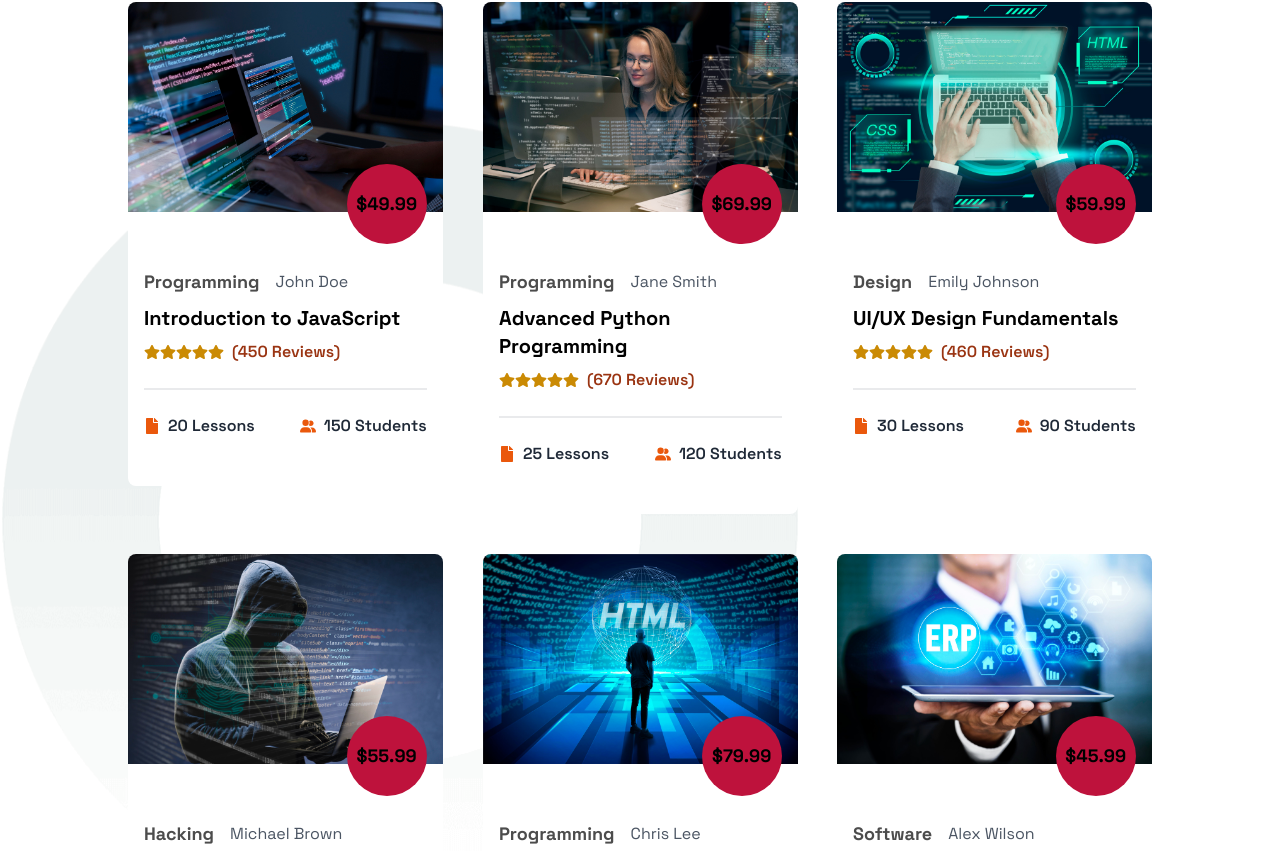
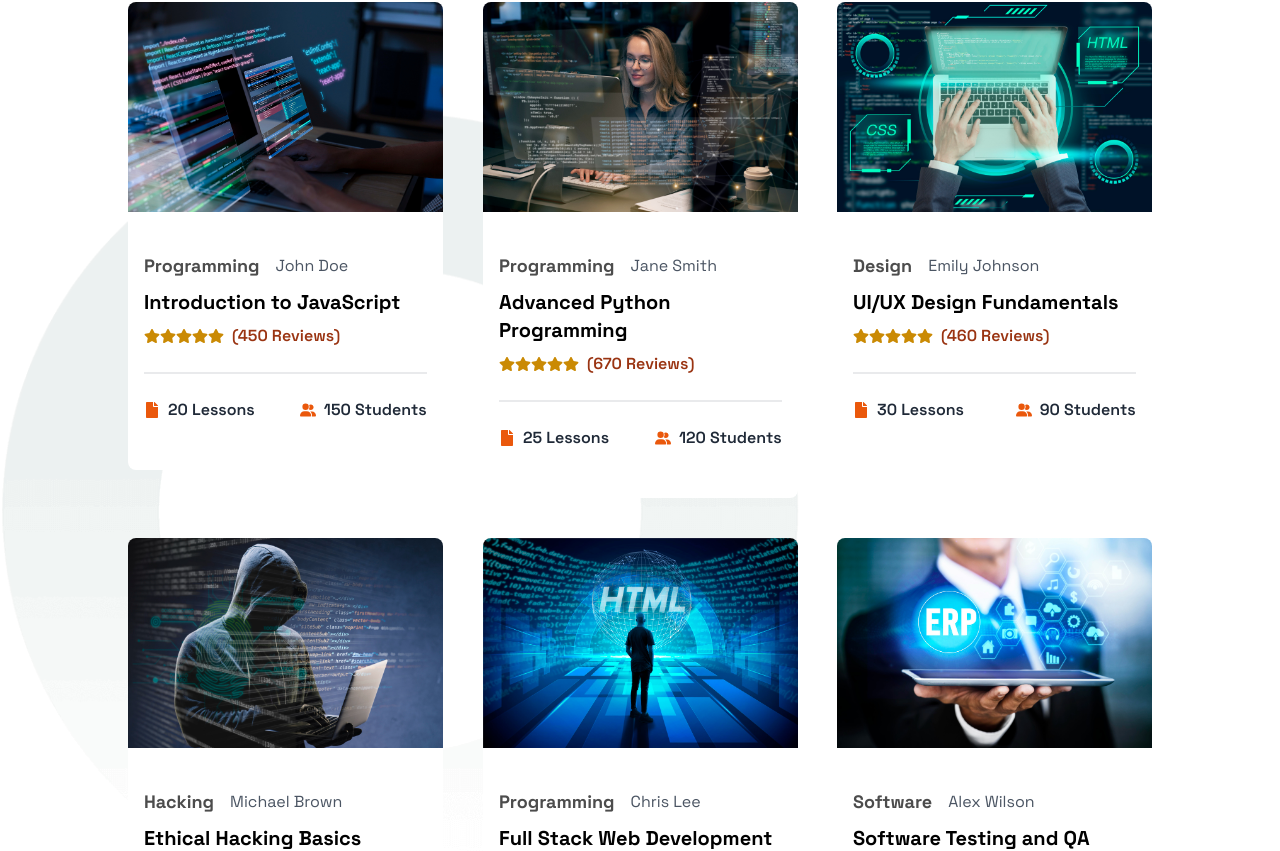
Before and after one commit to NadeeTharuka/new-lms, a Next.js app: page / in a window 1280 px wide. Shown: the part 1521-2372 px from the top of the page. Built offline with nearby package versions, Linux system fonts and the light colour scheme.

Commit message:
Update CourseCard.tsx

```diff
--- a/components/Home/Course/CourseCard.tsx
+++ b/components/Home/Course/CourseCard.tsx
@@ -36,10 +36,7 @@ const CourseCard = ({ course }: Props) => {
            />
         </div>
         <div className="p-4">
-          {/* Price */}
-          <h1 className="ml-auto relative z-[10] h-20 w-20 flex items-center text-lg font-bold justify-center flex-col mt-[-4rem] rounded-full bg-rose-700 text-black">
-            ${course.price}
-          </h1>
+
         {/* information */}
         <div className="flex items-center mt-6 space-x-4">
           <span className="text-lg text-black text-opacity-70 font-bold">
```
